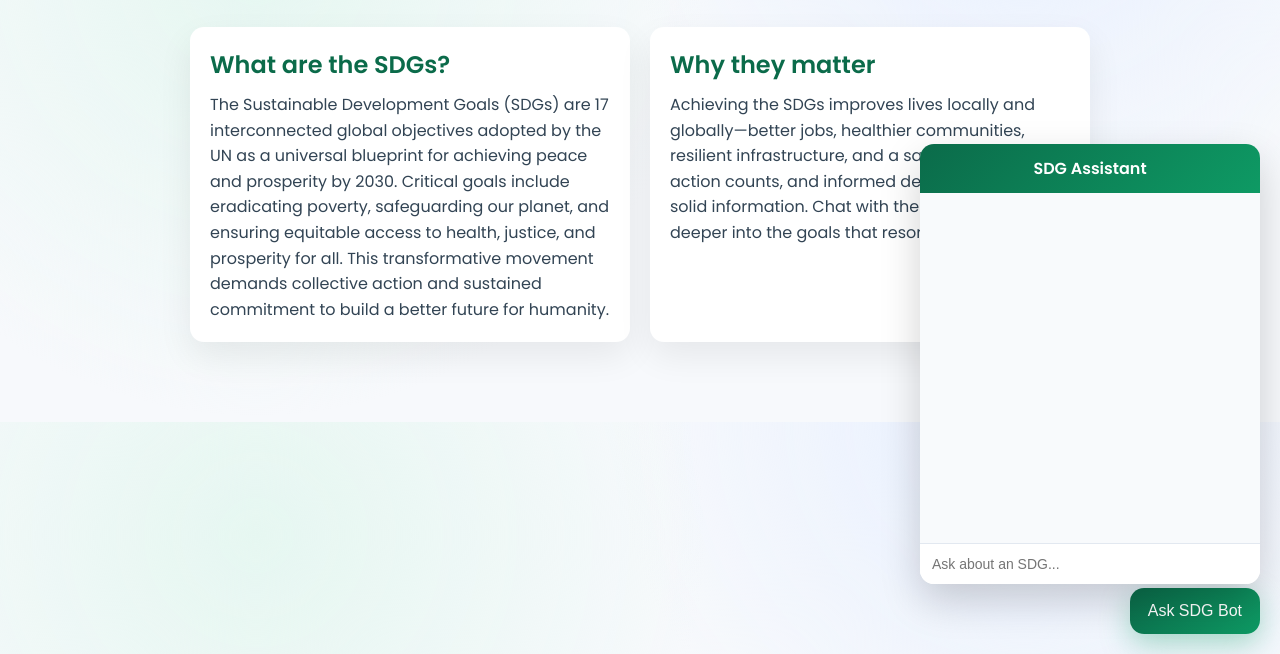
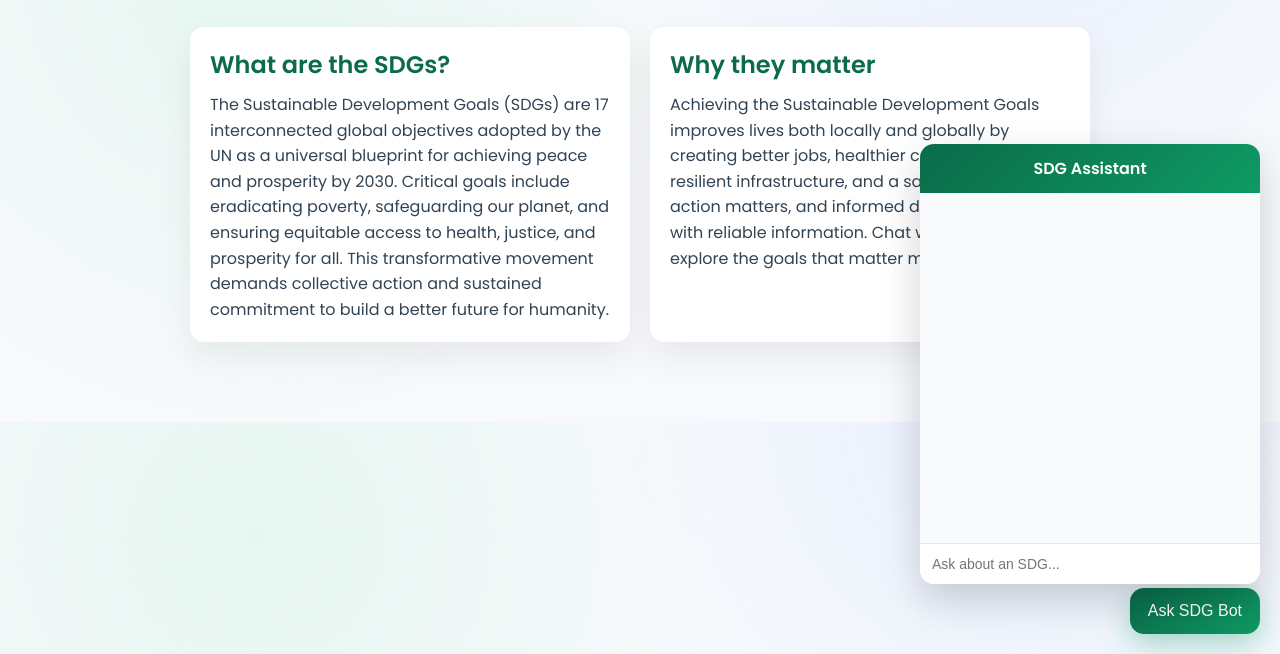
Before and after one commit to Sislamiwo/RagBot-Box, a website: page index.html in a window 1280 px wide. Shown: the part 146-800 px from the top of the page. Drawn offline with Linux system fonts and the light colour scheme.

Commit message:
Update index.html

```diff
--- a/index.html
+++ b/index.html
@@ -22,8 +22,7 @@
     <section class="card">
       <h2>Why they matter</h2>
       <p>
-        Achieving the SDGs improves lives locally and globally—better jobs, healthier communities, resilient infrastructure, and a safer planet. Every action counts, and informed decisions start with solid information. Chat with the SDG Bot to dive deeper into the goals that resonate with you.
-      </p>
+        Achieving the Sustainable Development Goals improves lives both locally and globally by creating better jobs, healthier communities, more resilient infrastructure, and a safer planet. Every action matters, and informed decisions begin with reliable information. Chat with the SDG Bot to explore the goals that matter most to you.
     </section>
   </main>
 
```
